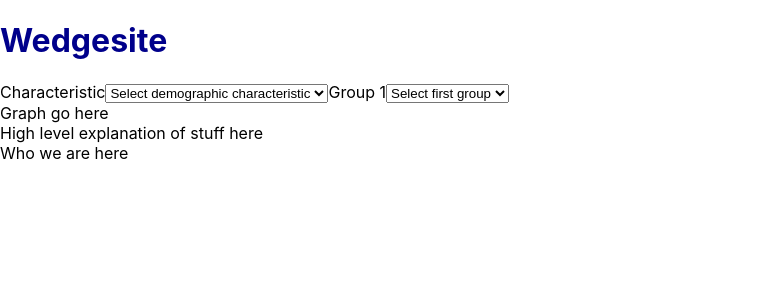
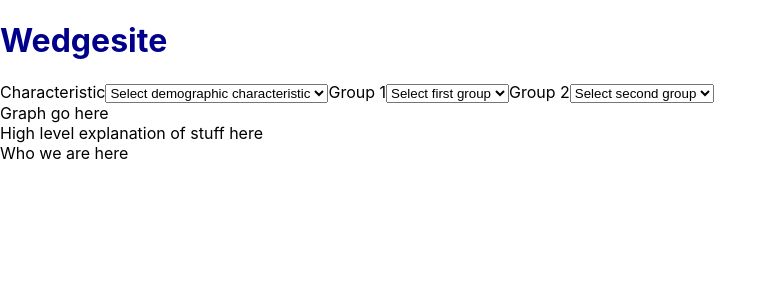
Before and after one commit to z-for-zarrin/political_wedges, a React (Create React App) app in the folder client/: page / in a window 1280 px wide. Shown: the top 300 px of the page, without its empty margins (0-777 px from the left). Built offline with nearby package versions, Linux system fonts and the light colour scheme.

Commit message:
added group2 select

```diff
--- a/client/src/components/GraphInput.js
+++ b/client/src/components/GraphInput.js
@@ -56,6 +56,22 @@ const GraphInput = ({group1Id, setGroup1Id, group1Name, setGroup1Name,
                 <option disabled value="">Select first group</option>
                 {groupOptions}
             </select>
+            <label htmlFor="group-2">Group 2</label>
+            <select
+                id="group-2"
+                type="text"
+                name="group2"
+                defaultValue={[]}
+                onChange={(event) => {
+                    let obj = JSON.parse(event.target.value)
+                    console.log(obj);
+                    setGroup2Id(obj["index"]+1);
+                    setGroup2Name(obj.value);
+                }}>
+
+                <option disabled value="">Select second group</option>
+                {groupOptions}
+            </select>
         </form>
     )
 }
```
